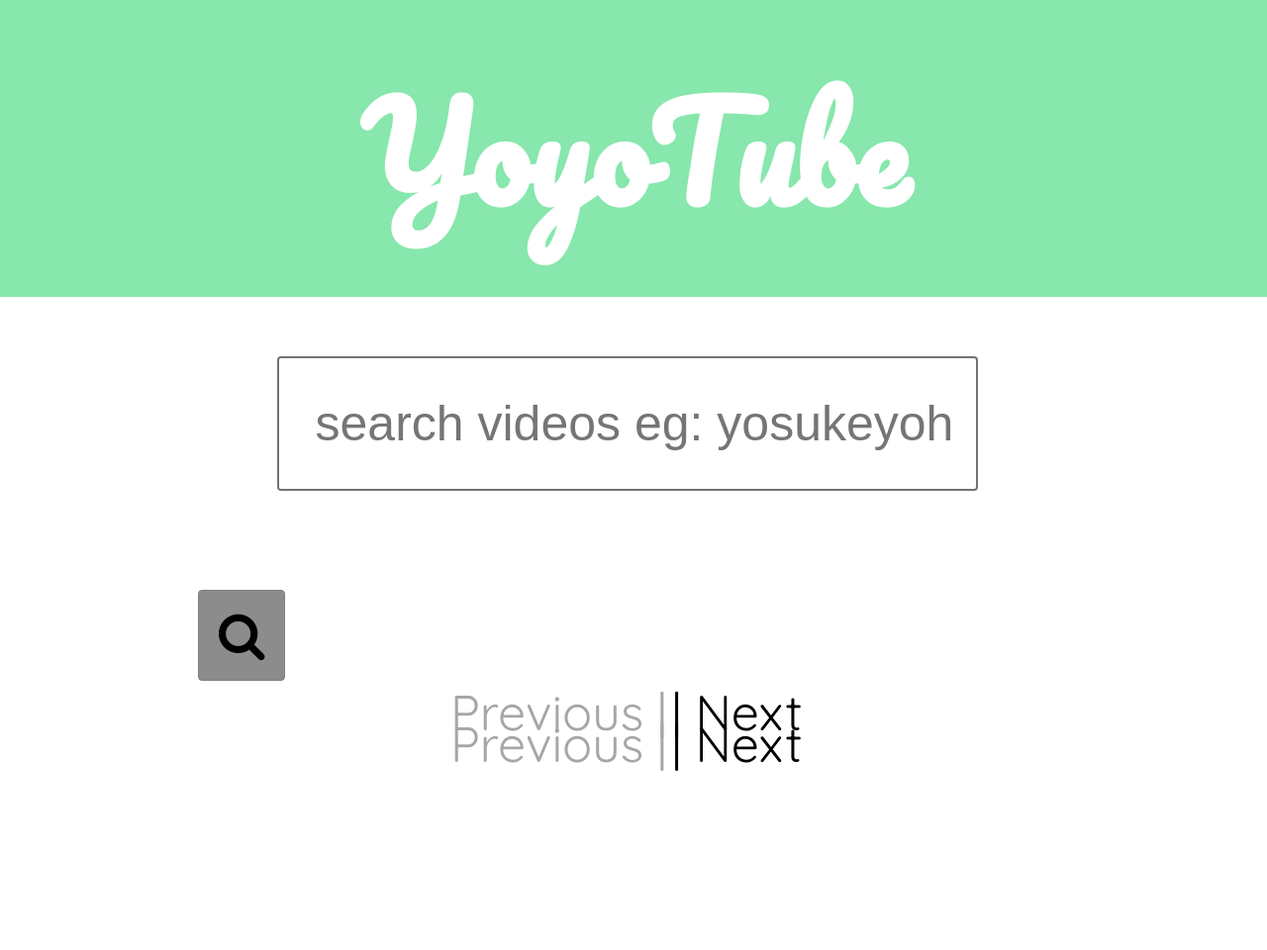
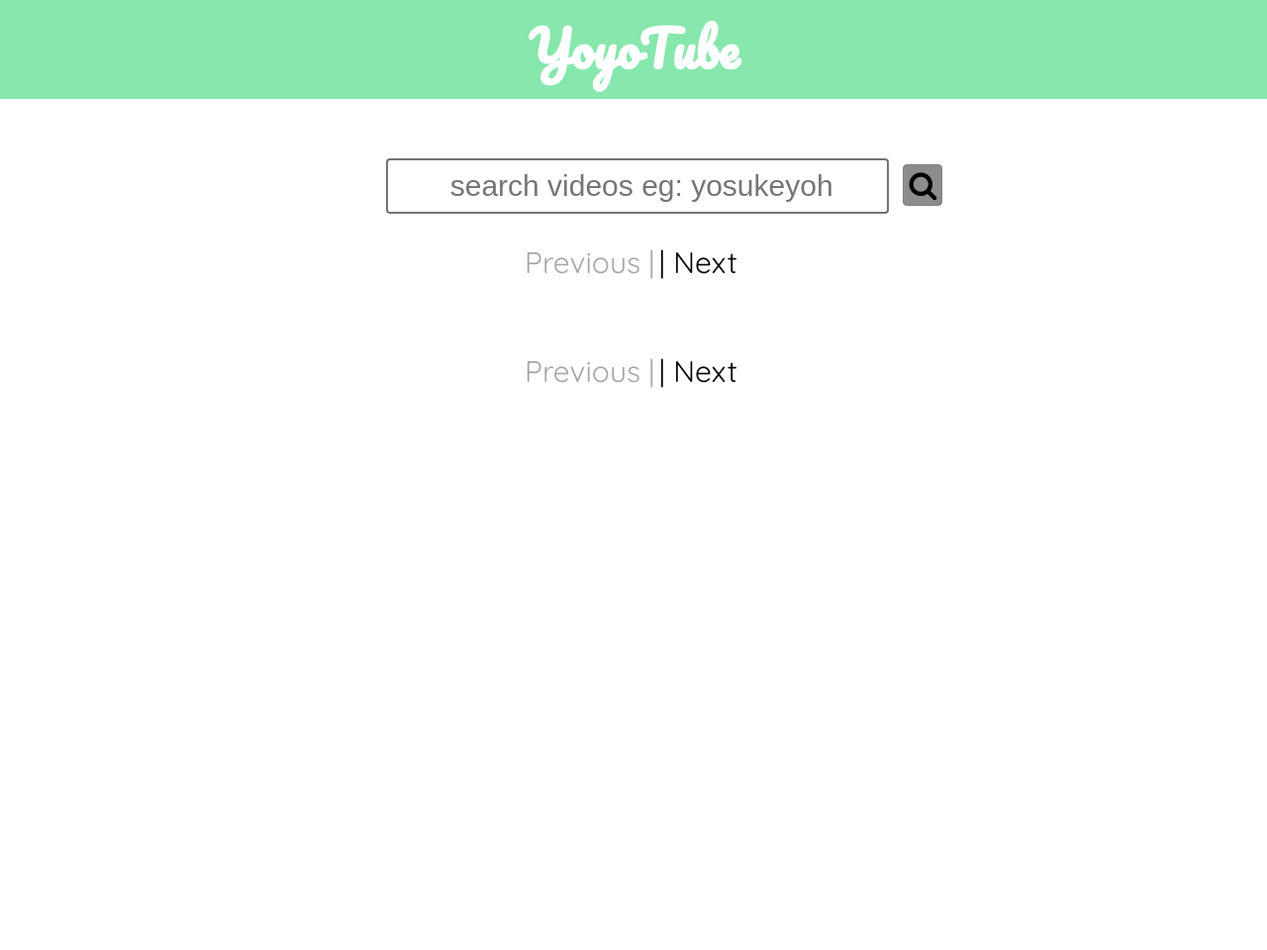
Before and after one commit to yosukeonrails/thinktube, a plain HTML site: page index.html in a window 1280 px wide. Shown: the whole page at 99% size. After the commit the page ends 800 px from the top, so only its background shows below. Drawn offline with nearby package versions, Linux system fonts and the light colour scheme; no server answers.

Commit message:
added desktop version

```diff
--- a/index.html
+++ b/index.html
@@ -29,7 +29,7 @@
 	<div class="fixedwidth">
 			<form>
 
-				<input class="video-search submit-search" type="text" name="video-search" placeholder=" search videos eg: yosukeyoh">
+				<input class="video-search submit-search" autocomplete="off" type="text" name="video-search" placeholder=" search videos eg: yosukeyoh">
 				<i class="fa fa-search submit-search" aria-hidden="true"></i>
 
 		</form>
--- a/js/app.js
+++ b/js/app.js
@@ -13,7 +13,7 @@ $(document).ready(function(){
 			part: 'snippet',
 			key: 'AIzaSyBp7g3qq01iUy3TWWek-WKppgmn3V1Jiuk',
 			q: searchTerm,
-			maxResults: '10' ,
+			maxResults: '12' ,
 			r:'json'
 
 			};
@@ -30,7 +30,7 @@ $(document).ready(function(){
 			part: 'snippet',
 			key: 'AIzaSyBp7g3qq01iUy3TWWek-WKppgmn3V1Jiuk',
 			q: searchTerm,
-			maxResults: '10' ,
+			maxResults: '12' ,
 			r:'json'
 
 			};
@@ -74,6 +74,7 @@ $('form').submit(function(){
 
 				$('ul.result-list li').remove();
 				$('ul.result-list img').remove();
+				$('.col-4').remove();
 
 				$.each(results , function(index, value){
 
@@ -105,7 +106,7 @@ $('form').submit(function(){
 
 					search_url='https://www.youtube.com/'+search_link
 
-				var item= '<a href='+ search_url +'><img src=' +search_thumbnails +'>' + '<li>'+search_title+'</li></a>'
+				var item= '<div class="col-4">'+'<a href='+ search_url +'><img src=' +search_thumbnails +'>' + '<div class="text-box"><li>'+search_title+'</li></div></a></div>'
 
 				$('ul.result-list').append(item)
 
@@ -128,7 +129,7 @@ $('form').submit(function(){
 						part: 'snippet',
 						key: 'AIzaSyBp7g3qq01iUy3TWWek-WKppgmn3V1Jiuk',
 						q: searchTerm,
-						maxResults: '10' ,
+						maxResults: '12' ,
 						r:'json',
 						pageToken:nextToken
 
@@ -179,7 +180,7 @@ $('form').submit(function(){
 						part: 'snippet',
 						key: 'AIzaSyBp7g3qq01iUy3TWWek-WKppgmn3V1Jiuk',
 						q: searchTerm,
-						maxResults: '10' ,
+						maxResults: '12' ,
 						r:'json',
 						pageToken: previousToken
 
--- a/styles/main.css
+++ b/styles/main.css
@@ -1,3 +1,4 @@
+
 
 body {
 	margin:0px;
@@ -91,6 +92,7 @@ input {
 	font-size: 30px;
 	list-style: none;
 	margin-bottom: 100px;
+
 }
 
 
@@ -102,5 +104,141 @@ input {
 
 .search-results{
 	margin-top: 180px;
-	margin-left:136px;
+	margin-left:134px;
 }
+
+/*
+  ---------------------------------------------------------Beggiining of query------------------*/
+
+
+@media only screen and (min-width: 1024px) {
+
+.text-box {
+	height: 100px;
+/*	background-color: grey;*/
+}
+
+
+.col-4 {
+	width: 30%;
+/*	background-color: red;*/
+	float: left;
+	margin-bottom: 50px;
+	margin-right: 20px;
+}
+
+
+body {
+	margin:0px;
+	padding: 0px;
+	font-family: 'Quicksand', sans-serif;
+}
+
+a{
+	text-decoration: none;
+	color:black;
+}
+
+.next {
+   font-size: 30px;
+
+}
+
+.previous {
+	color:#a6a6a6;
+   font-size: 30px;
+   margin-left: 340px;
+
+}
+
+.row {
+
+  max-width: 1000px;
+  min-width: 300px;
+  padding-left: 5px;
+  padding-right: 5px;
+  margin: 0 auto;
+/*  background-color: green;*/
+}
+
+.heading {
+	height: 100px;
+	background-color:#87e7ac;
+	margin:0px;
+	padding: 0px;
+}
+
+
+ .heading h1{
+ margin-top: 0;
+ padding-top: 5px;
+ font-size: 50px;
+ text-align: center;
+ font-family: 'Pacifico', cursive;
+ color:white;
+ }
+
+input {
+
+ width:500px;
+ height: 50px;
+ border:2px solid #737373;
+ border-radius: 4px;
+ font-size: 30px;
+ margin-bottom: 30px;
+ margin-left:200px;
+ margin-top: 60px;
+ text-align: center;
+}
+
+
+/*input::placeholder{
+	color:red;
+}*/
+.fixedwidth {
+
+	width: 900px;
+/*	background-color: blue;*/
+	/*padding-top: 50px;
+	padding-left: 120px;*/
+	margin-right: auto;
+	margin-left: auto;
+
+}
+
+.fa.fa-search{
+	font-size: 30px;
+	border:1px solid grey;
+	border-radius: 4px;
+	padding:5px;
+	display:inline-block;
+	margin-left: 10px;
+	background-color: #8c8c8c;
+
+}
+
+.result-list li {
+
+	font-size: 15px;
+	list-style: none;
+
+
+
+}
+
+
+.result-list img {
+
+	width:100%;
+		margin-bottom: 20px;
+
+
+}
+
+.search-results{
+margin-top: 10px;
+margin-left:50px;
+background-color: yellow;
+}
+
+}
```
